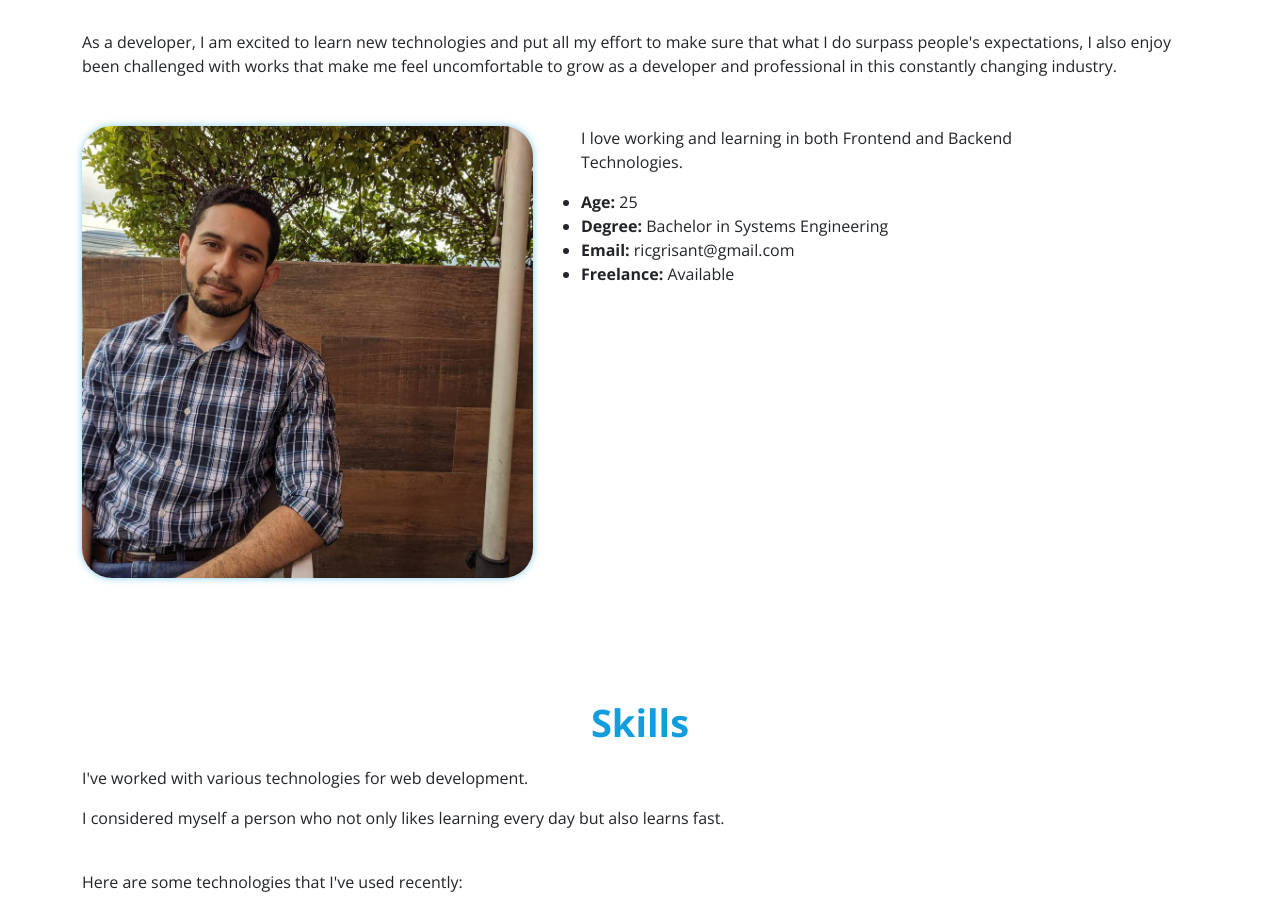
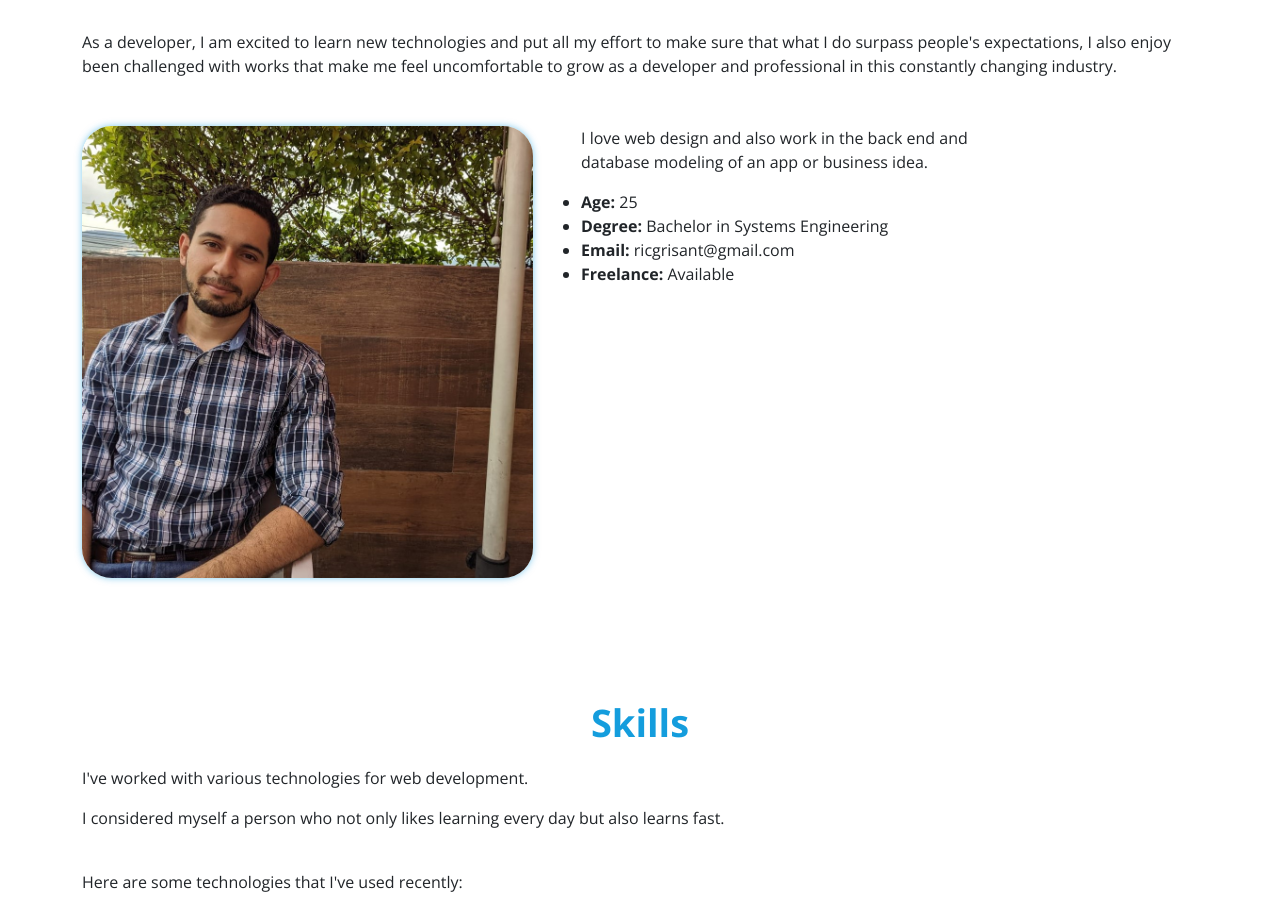
Before and after one commit to ricgrisant/ricgrisant.github.io, a plain HTML site: page index.html in a window 1280 px wide. Shown: the part 1240-2163 px from the top of the page. Drawn offline with nearby package versions, Linux system fonts and the light colour scheme.

Commit message:
Update index.html

```diff
--- a/index.html
+++ b/index.html
@@ -76,7 +76,7 @@
             </div>
 
             <div class="col-12 col-sm-12 col-md-5 ms-4 mt-4 mt-md-0" data-aos="fade-left">
-              <p class="card-text">I love working and learning in both Frontend and Backend Technologies.</p>
+              <p>I love web design and also work in the back end and database modeling of an app or business idea.</p>
               <ul class="list-group list-group-flush">
                 <li><strong>Age:</strong> <span>25</span></li>
                   <li><strong>Degree:</strong> <span>Bachelor in Systems Engineering</span></li>
```
